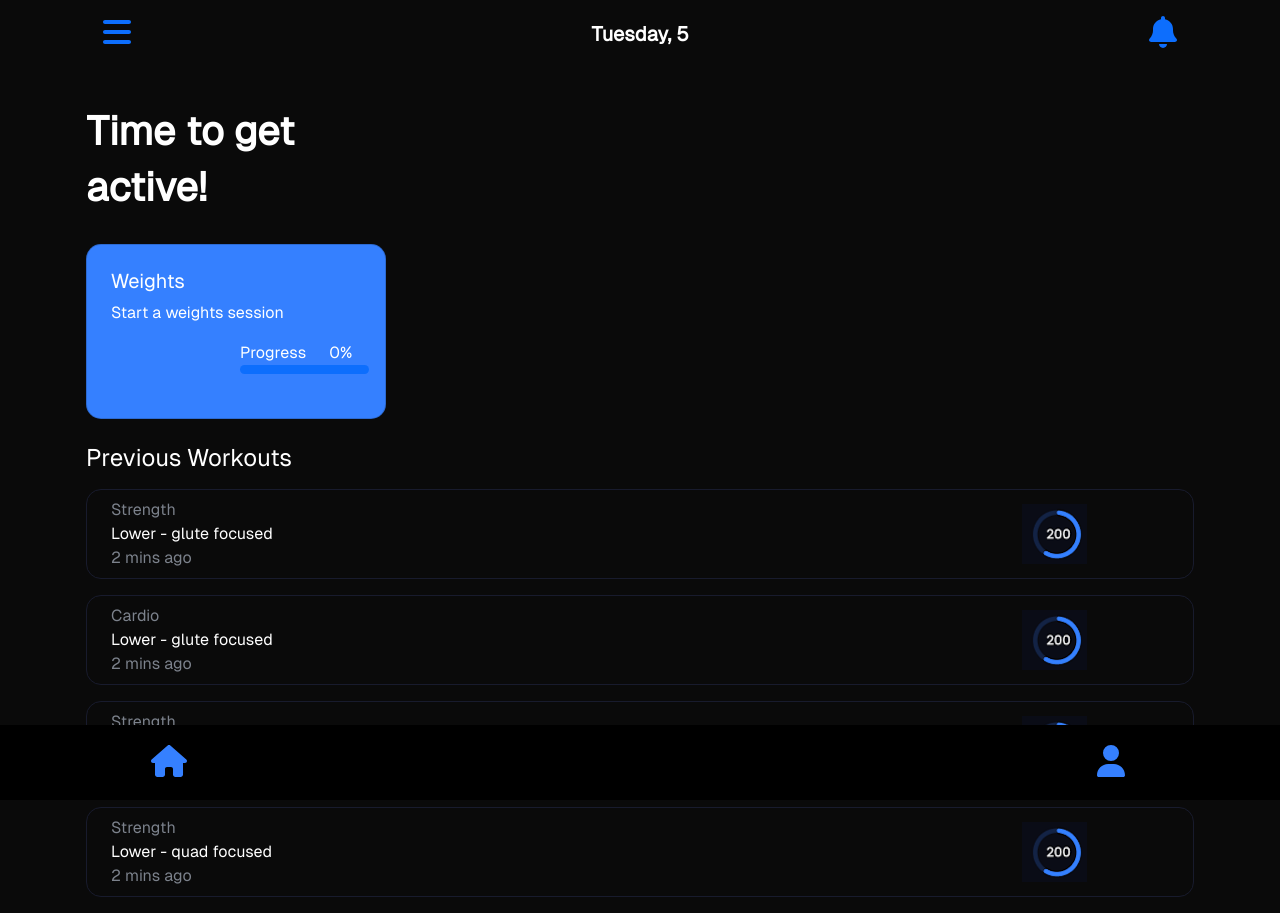
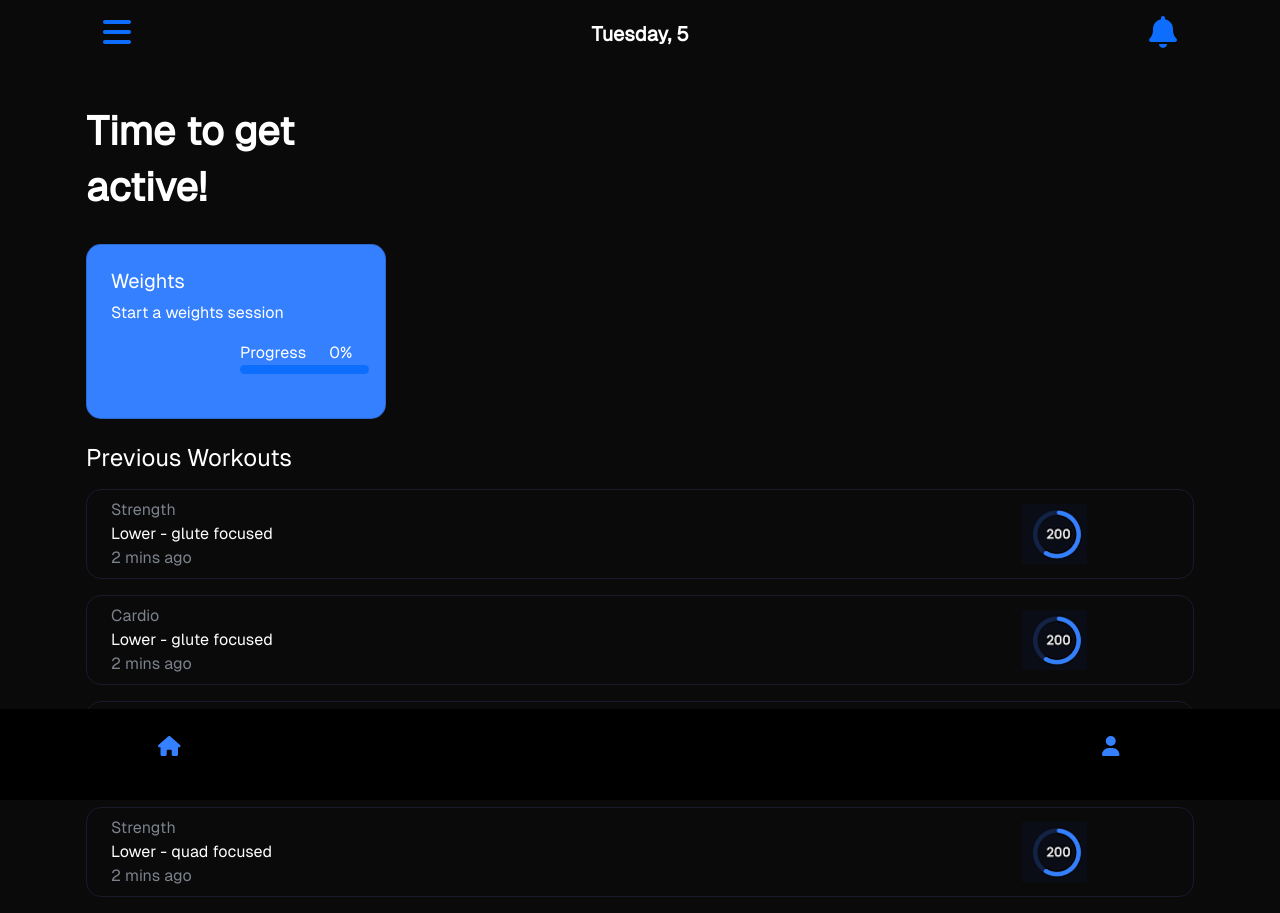
Before and after one commit to hannahgmacca/pocketPT-react, a React (Create React App) app: page / in a window 1280 px wide. Built offline with nearby package versions, Linux system fonts and the light colour scheme; some icons are missing.

Commit message:
logo sizes

```diff
--- a/src/components/BottomNavigation.tsx
+++ b/src/components/BottomNavigation.tsx
@@ -8,7 +8,7 @@ import {
   faUser,
 } from "@fortawesome/free-solid-svg-icons";
 import NewWorkoutModal from "./NewWorkoutModal";
-import { PlusCircle } from '@geist-ui/icons';
+import { Home, PlusCircle } from '@geist-ui/icons';
 
 const BottomNavigation = () => {
   const [workoutModalOpen, setWorkoutModalOpen] = useState(false);
@@ -28,16 +28,17 @@ const BottomNavigation = () => {
   };
 
   return (
-    <Navbar fixed="bottom" style={{ background: "#000" }}>
+    <Navbar fixed="bottom" className='pb-4' style={{ background: "#000" }}>
 
       <Container fluid className="justify-content-between">
         <Col className="d-flex justify-content-center" xs={3}>
           <Link to="/">
             <FontAwesomeIcon
-              size="2x"
+              size="lg"
               icon={faHouse}
               style={{ color: background }}
             />
+            {/* <Home size='30' color={background}/> */}
           </Link>
         </Col>
         <Col className="d-flex justify-content-center" xs={3}>
@@ -58,7 +59,7 @@ const BottomNavigation = () => {
         <Col className="d-flex justify-content-center" xs={3}>
           <Link to="profile">
             <FontAwesomeIcon
-              size="2x"
+              size="lg"
               icon={faUser}
               style={{ color: background }}
             />
```
